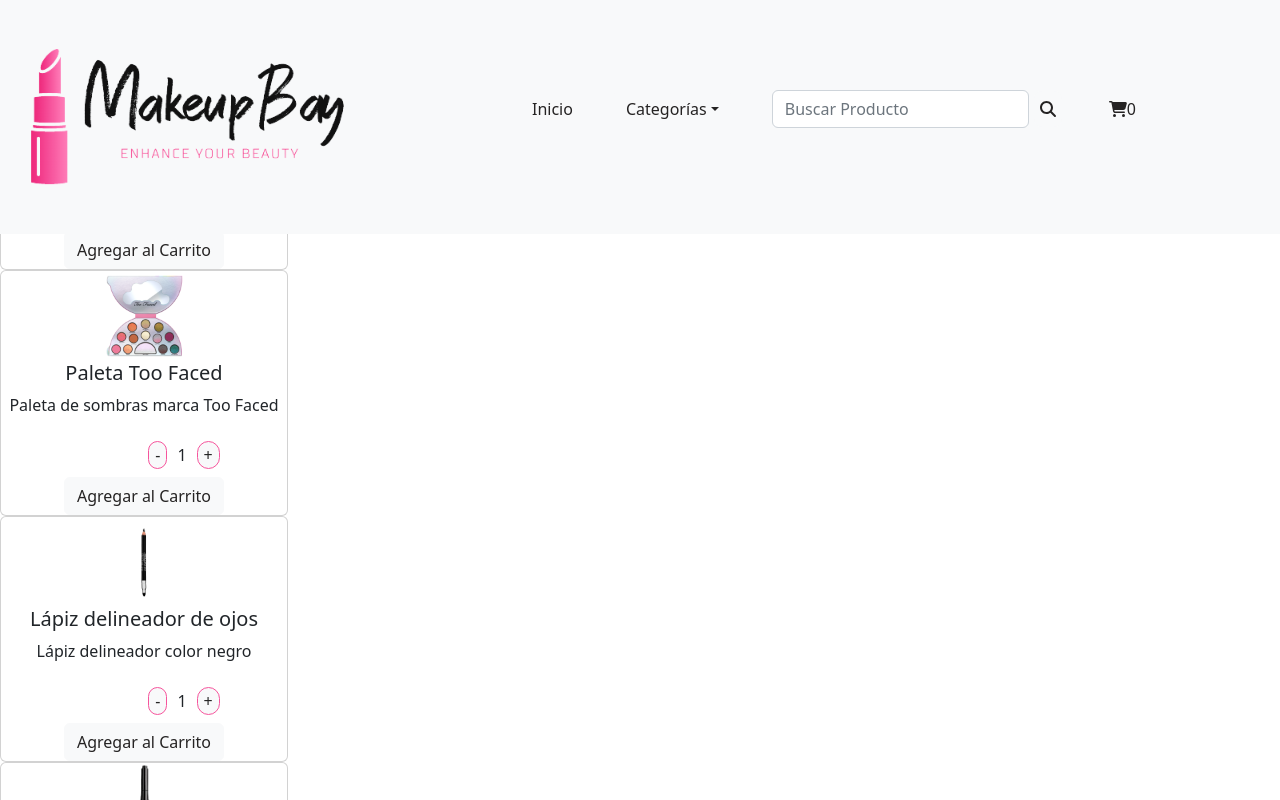
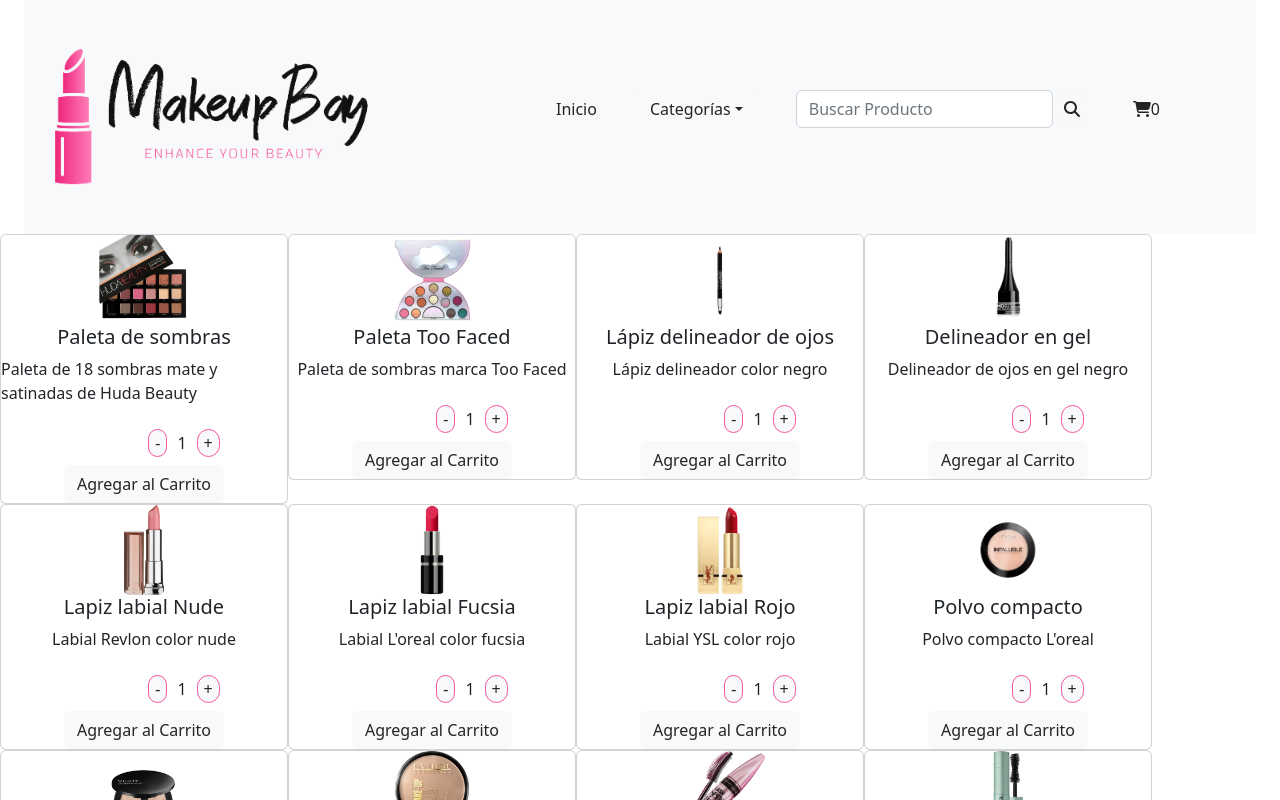
Before and after one commit to PaulaGuevra/PreEntrega2_React_Guevara, a React (Vite) app: page / in a window 1280 px wide. Shown: the top 800 px of the page. Built offline with nearby package versions, Linux system fonts and the light colour scheme.

Commit message:
rutas actualizadas

```diff
--- a/src/components/Item/item.css
+++ b/src/components/Item/item.css
@@ -1,8 +1,3 @@
-.cardg{
-    width: 200px;
-    display: flex;
-    flex-direction: row !important;
-}
 
 .card{
     display: flex;
--- a/src/components/ItemDetail/ItemDetail.jsx
+++ b/src/components/ItemDetail/ItemDetail.jsx
@@ -1,20 +1,23 @@
 import React from "react";
+import Products from "../../mocks/Products";
 import Item from "../Item/Item";
 import ItemCount from "../ItemCount/ItemCount";
 
 
-function ItemDetail(){
+function ItemDetail({details}){
+    console.log(details);
     return(
         <div className="row">
             <div className="col-md-4 offset-md-2">
-                <img src={Item.image} alt={Item.name} className="img-fluid" />
+                <img src="{details.image}" className="img-fluid" />
             </div>
             <div className="col-md-4">
-                <h3 className="name-detail">{Item.name}</h3>
-                <p>{Item.description}</p>
+                <h3 className="name-detail">{details.Item}</h3>
+                <p>{details.description}</p>
                 <ItemCount/>
             </div>
         </div>
+
     );
 }
 export default ItemDetail;
--- a/src/components/ItemDetailContainer/ItemDetailContainer.jsx
+++ b/src/components/ItemDetailContainer/ItemDetailContainer.jsx
@@ -1,13 +1,14 @@
-import Products from "../../mocks/products.jsx";
+import Products from "../../mocks/Products.jsx";
 import { useEffect, useState } from "react";
 import ItemDetail from "../ItemDetail/ItemDetail";
 
-function ItemDetailContainer({itemId, isItemRoute}){
-    const [details, setDetails] = useState([]);
+
+function ItemDetailContainer({itemId}){
+    const [details, setDetails] = useState({});
 
     useEffect(() => {
-        const detailsPromise = new Promise.resolve((resolve, reject) =>
-        setTimeout(() => resolve(Products), 2000)
+        const detailsPromise = new Promise((resolve, reject) =>
+        setTimeout(() => resolve(Products.find(itemId => itemId.id == itemId)), 2000)
         );
 
         detailsPromise
--- a/src/components/ItemList/ItemList.jsx
+++ b/src/components/ItemList/ItemList.jsx
@@ -3,7 +3,7 @@
 
 function ItemList({products}){
     return(
-        <div>
+        <div className="itemmap">
             {products.map((product) => (
             <Item key={product.id} product={product}/>
             ))}
--- a/src/components/ItemList/itemlist.css
+++ b/src/components/ItemList/itemlist.css
@@ -1,8 +1,4 @@
 .prodlist{
     display: flex;
-    flex-direction: row;
+    flex-direction: row !important;
 }
-
-.producto{
-    background-color: rgba(252, 190, 244, 0.43);
-}
--- a/src/components/ItemListContainer/Itemlistcontainer.jsx
+++ b/src/components/ItemListContainer/Itemlistcontainer.jsx
@@ -1,7 +1,7 @@
 import { useEffect, useState } from "react";
-import ItemCount from "../ItemCount/ItemCount.jsx";
 import ItemList from "../ItemList/ItemList";
-import Products from "../../mocks/products";
+import Products from "../../mocks/Products";
+import "./itemlistcontainer.css";
 
 
 
@@ -17,7 +17,7 @@
             .then((response)=> {
                 if(isCategoryRoute){
                     const productsFiltered = response.filter(
-                        ({product}) => product.category === categoryId
+                        ({product}) => product.key === categoryId
                     );
                     setProducts(productsFiltered);
                 } else {
--- a/src/components/ItemListContainer/itemlistcontainer.css
+++ b/src/components/ItemListContainer/itemlistcontainer.css
@@ -2,3 +2,8 @@
     display: flex;
     flex-direction: row;
 }
+
+.itemmap{
+    display: flex !important;
+    flex-flow: wrap;
+}
--- a/src/components/NavBar/Navbar.jsx
+++ b/src/components/NavBar/Navbar.jsx
@@ -14,7 +14,7 @@
 function NavBar() {
     return (
         <Container fluid>
-            <Navbar fixed="top" bg="light" expand="lg">
+            <Navbar bg="light" expand="lg">
                 <Navbar.Brand href="#home"><NavLink to={"/"}><Image className="logo" src={logo} /></NavLink></Navbar.Brand>
                 <nav className="navbar">
                     <ul>
@@ -26,10 +26,10 @@
                                 </Dropdown.Toggle>
 
                                 <Dropdown.Menu>
-                                    <Dropdown.Item ><NavLink to={"/category/ojos"}>Ojos</NavLink></Dropdown.Item>
-                                    <Dropdown.Item ><NavLink to={"/category/labios"}>Labios</NavLink></Dropdown.Item>
-                                    <Dropdown.Item ><NavLink to={"/category/rostro"}>Rostro</NavLink></Dropdown.Item>
-                                    <Dropdown.Item ><NavLink to={"/category/brochas"}>Brochas</NavLink></Dropdown.Item>
+                                    <Dropdown.Item ><NavLink to={"/category/Ojos"}>Ojos</NavLink></Dropdown.Item>
+                                    <Dropdown.Item ><NavLink to={"/category/Labios"}>Labios</NavLink></Dropdown.Item>
+                                    <Dropdown.Item ><NavLink to={"/category/Rostro"}>Rostro</NavLink></Dropdown.Item>
+                                    <Dropdown.Item ><NavLink to={"/category/Brochas"}>Brochas</NavLink></Dropdown.Item>
                                 </Dropdown.Menu>
                             </Dropdown>
                         </li>
--- a/src/index.css
+++ b/src/index.css
@@ -57,7 +57,7 @@
 
 @media (prefers-color-scheme: light) {
   :root {
-    color: #a14d7f;
+    color: #ff64e3;
     background-color: #ffffff;
   }
   a:hover {
--- a/src/main.jsx
+++ b/src/main.jsx
@@ -1,8 +1,8 @@
 import React from 'react'
 import ReactDOM from 'react-dom/client'
-import Root from './routes/root'
+import Root from './routes/Root'
 import './index.css'
-import ItemRoot from './routes/itemroot'
+import ItemRoot from './routes/Itemroot'
 
 
 import {
@@ -16,7 +16,7 @@
     element: <Root />,
   },
   {
-    path: "/category/:id",
+    path: "/category/:category",
     element: <Root />,
   },
   {
--- a/src/routes/itemroot.jsx
+++ b/src/routes/itemroot.jsx
@@ -6,11 +6,11 @@
 
 function ItemRoot() {
     const params = useParams();
-    const isItemRoute = Boolean(params.id);
+    const product = (params.id);
   return (
     <div>
       <Header/>
-      <ItemDetailContainer isItemRoute={isItemRoute} />
+      <ItemDetailContainer id={product} />
       <Footer/>
     </div>
 
--- a/src/routes/root.jsx
+++ b/src/routes/root.jsx
@@ -7,14 +7,14 @@
 function Root() {
 
   const params = useParams();
-  const isCategoryRoute = Boolean(params.id);
+  const isCategoryRoute = (params.category);
 
   return (
     <div>
       <Header/>
       <ItemListContainer
         isCategoryRoute={isCategoryRoute}
-        categoryId={params.id}
+        categoryId={params.category}
       />
       <Footer/>
     </div>
```
